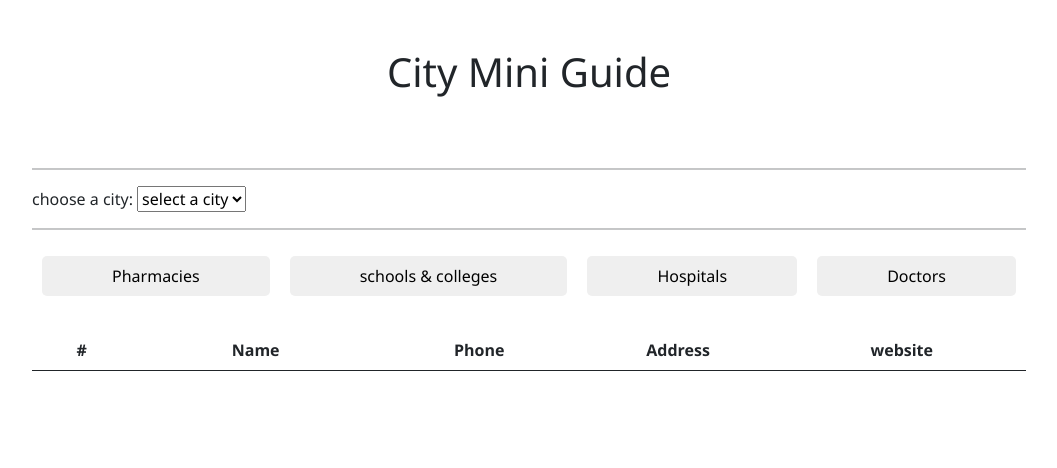
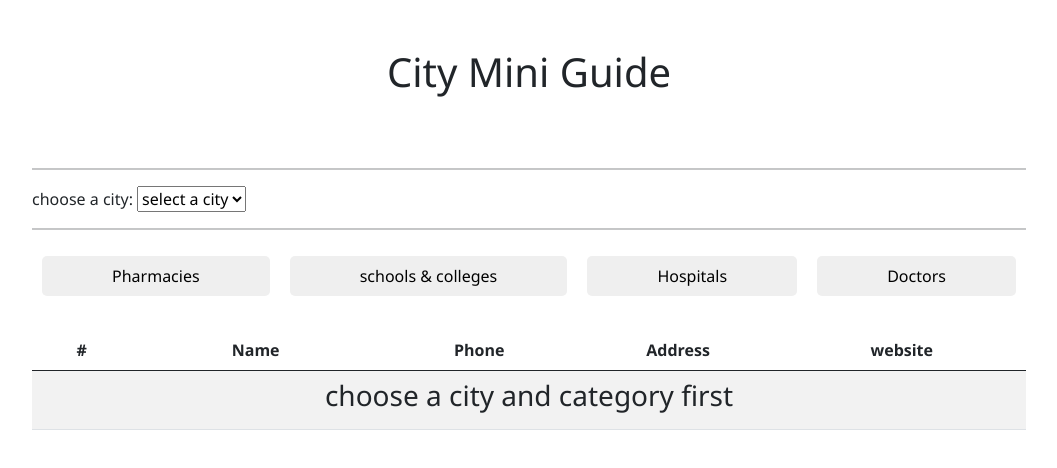
Before and after one commit to yunusfirat/Full-Stack-London-Mini-Guide-challenge, a React (Create React App) app in the folder client/: page / in a window 1280 px wide. Shown: the top 468 px of the page, without its empty margins (111-1168 px from the left). Built offline with nearby package versions, Linux system fonts and the light colour scheme.

Commit message:
table component has been modified

```diff
--- a/client/src/Components/Table.js
+++ b/client/src/Components/Table.js
@@ -3,7 +3,6 @@ import { useGlobalContext } from "./Context";
 
 const Table = () => {
     const { category } = useGlobalContext();
-    console.log(category);
     return (
         <div className="mt-4">
             <table className="table table-striped">
@@ -13,10 +12,11 @@ const Table = () => {
                     <th scope="col" style={{ width: "25%" }}>Name</th>
                     <th scope="col" style={{ width: "20%" }}>Phone</th>
                     <th scope="col" style={{ width: "20%" }}>Address</th>
-                    <th scope="col" style={{ width: "25%" }}>website</th></tr>
+                    <th scope="col" style={{ width: "25%" }}>website</th>
+                </tr>
                 </thead>
                 <tbody>
-                    {category.map((element,index) => {
+                    {category.length> 0 ? category.map((element,index) => {
                         const { name, website, address, phone } =element;
                         return(
                         <tr key={index}>
@@ -27,7 +27,13 @@ const Table = () => {
                             <td><a href={website} rel="noreferrer" target="_blank" >{name}</a></td>
                         </tr>
                         );
-                    })}
+                    }) : <tr>
+                        <td colSpan="5"><h3 className="text-center"> choose a city and category first </h3></td>
+                        </tr>
+                }
+
+
+
                 </tbody>
             </table>
         </div>
```
